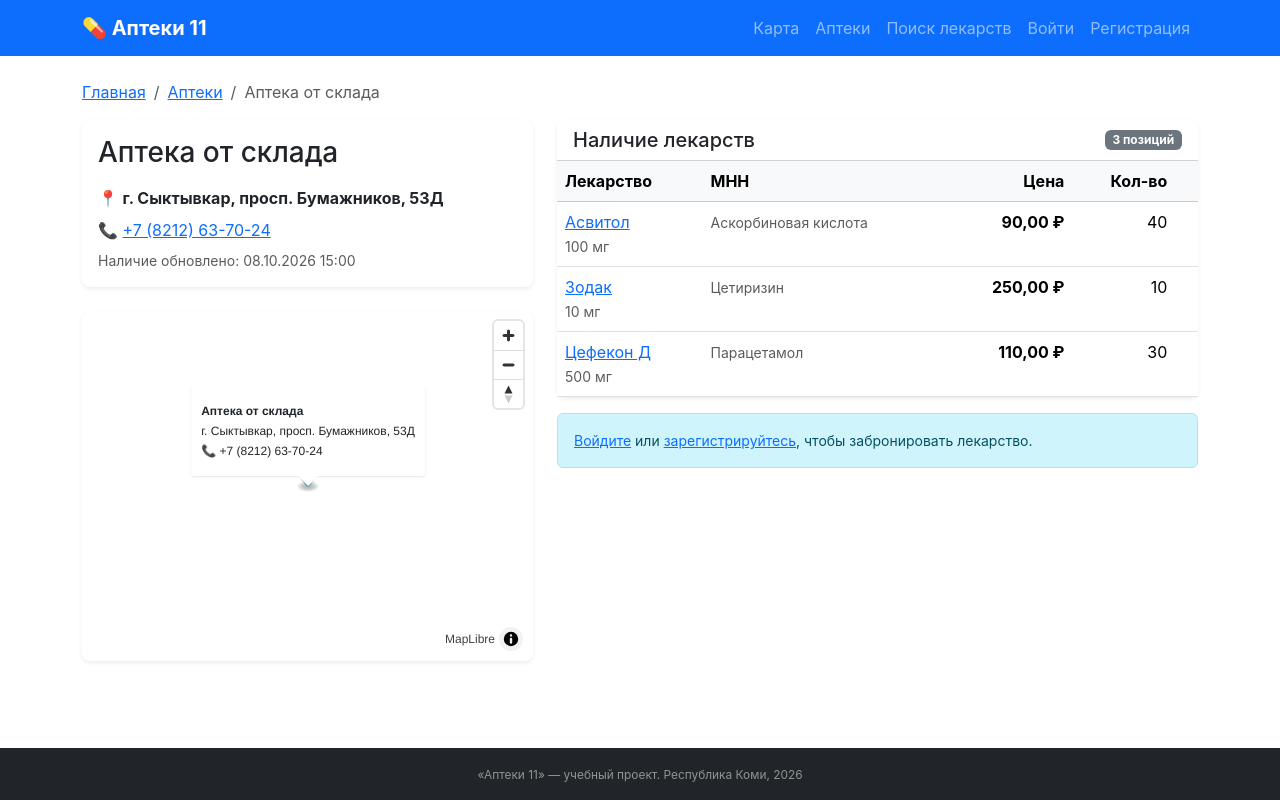
After one commit to Chingis0103/apteki11, a Django app: page /pharmacy/5/ in a window 1280 px wide. The commit adds this page. Run offline with Django 5.2, Linux system fonts and the light colour scheme; data comes from the database, SQL or seed files in the repository.

Commit message:
Страница аптеки: карта, наличие лекарств, контакты

```diff
--- /dev/null
+++ b/main/templates/main/pharmacy_detail.html
@@ -0,0 +1,141 @@
+{% extends 'main/base.html' %}
+
+{% block title %}{{ pharmacy.name }} — Аптеки 11{% endblock %}
+
+{% block content %}
+<div class="container my-4">
+    <nav aria-label="breadcrumb">
+        <ol class="breadcrumb">
+            <li class="breadcrumb-item"><a href="{% url 'main:index' %}">Главная</a></li>
+            <li class="breadcrumb-item"><a href="{% url 'main:pharmacy_list' %}">Аптеки</a></li>
+            <li class="breadcrumb-item active">{{ pharmacy.name }}</li>
+        </ol>
+    </nav>
+
+    <div class="row g-4">
+        <!-- Левая колонка: инфо + карта -->
+        <div class="col-lg-5">
+            <div class="card shadow-sm mb-4">
+                <div class="card-body">
+                    <h1 class="h3 mb-3">
+                        {{ pharmacy.name }}
+                        {% if pharmacy.is_24h %}
+                            <span class="badge bg-success">24/7</span>
+                        {% endif %}
+                    </h1>
+
+                    <p class="mb-2">📍 <strong>{{ pharmacy.address }}</strong></p>
+                    {% if pharmacy.phone %}
+                        <p class="mb-2">📞 <a href="tel:{{ pharmacy.phone }}">{{ pharmacy.phone }}</a></p>
+                    {% endif %}
+                    <p class="mb-0 text-muted small">
+                        Наличие обновлено: {{ pharmacy.stocks.first.updated_at|date:"d.m.Y H:i"|default:"—" }}
+                    </p>
+                </div>
+            </div>
+
+            <!-- Мини-карта -->
+            <div class="card shadow-sm">
+                <div class="card-body p-0">
+                    <div id="map" style="height: 350px; border-radius: 0.375rem;"></div>
+                </div>
+            </div>
+        </div>
+
+        <!-- Правая колонка: наличие -->
+        <div class="col-lg-7">
+            <div class="card shadow-sm">
+                <div class="card-header bg-white d-flex justify-content-between align-items-center">
+                    <h5 class="mb-0">Наличие лекарств</h5>
+                    <span class="badge bg-secondary">{{ stocks|length }} позиций</span>
+                </div>
+                <div class="card-body p-0">
+                    {% if stocks %}
+                        <div class="table-responsive">
+                            <table class="table table-hover mb-0">
+                                <thead class="table-light">
+                                    <tr>
+                                        <th>Лекарство</th>
+                                        <th>МНН</th>
+                                        <th class="text-end">Цена</th>
+                                        <th class="text-end">Кол-во</th>
+                                        <th></th>
+                                    </tr>
+                                </thead>
+                                <tbody>
+                                    {% for stock in stocks %}
+                                        <tr>
+                                            <td>
+                                                <a href="{% url 'main:medicine_detail' stock.medicine.pk %}">
+                                                    {{ stock.medicine.name }}
+                                                </a>
+                                                {% if stock.medicine.dosage %}
+                                                    <br><small class="text-muted">{{ stock.medicine.dosage }}</small>
+                                                {% endif %}
+                                            </td>
+                                            <td><small class="text-muted">{{ stock.medicine.inn.name_ru }}</small></td>
+                                            <td class="text-end"><strong>{{ stock.price }} ₽</strong></td>
+                                            <td class="text-end">{{ stock.quantity }}</td>
+                                            <td class="text-end">
+                                                {% if user.is_authenticated %}
+                                                    <a href="{% url 'main:reserve' stock.pk %}"
+                                                       class="btn btn-sm btn-primary">Забронировать</a>
+                                                {% endif %}
+                                            </td>
+                                        </tr>
+                                    {% endfor %}
+                                </tbody>
+                            </table>
+                        </div>
+                    {% else %}
+                        <p class="text-muted p-3 mb-0">В этой аптеке пока нет данных о наличии.</p>
+                    {% endif %}
+                </div>
+            </div>
+
+            {% if not user.is_authenticated and stocks %}
+                <div class="alert alert-info small mt-3">
+                    <a href="{% url 'main:login' %}">Войдите</a> или
+                    <a href="{% url 'main:register' %}">зарегистрируйтесь</a>,
+                    чтобы забронировать лекарство.
+                </div>
+            {% endif %}
+        </div>
+    </div>
+</div>
+
+{{ pharmacy_data|json_script:"pharmacy-data" }}
+{% endblock %}
+
+{% block extra_js %}
+<script>
+    const pharmacy = JSON.parse(document.getElementById('pharmacy-data').textContent);
+
+    const map = new maplibregl.Map({
+        container: 'map',
+        style: 'https://tiles.openfreemap.org/styles/liberty',
+        center: [pharmacy.longitude, pharmacy.latitude],
+        zoom: 15
+    });
+
+    map.addControl(new maplibregl.NavigationControl());
+
+    // Метка
+    const popupHtml = `
+        <strong>${pharmacy.name}</strong><br>
+        ${pharmacy.address}<br>
+        ${pharmacy.phone ? '📞 ' + pharmacy.phone : ''}
+    `;
+
+    new maplibregl.Marker()
+        .setLngLat([pharmacy.longitude, pharmacy.latitude])
+        .setPopup(new maplibregl.Popup().setHTML(popupHtml))
+        .addTo(map);
+
+    // Открываем попап сразу
+    new maplibregl.Popup({closeButton: false})
+        .setLngLat([pharmacy.longitude, pharmacy.latitude])
+        .setHTML(popupHtml)
+        .addTo(map);
+</script>
+{% endblock %}
--- a/main/urls.py
+++ b/main/urls.py
@@ -25,4 +25,7 @@ urlpatterns = [
 
     # Выпадающий список с автозаполнением для поиска лекарств
     path('api/search/', views.api_search_medicines, name='api_search_medicines'),
+
+    # Детали аптек
+    path('pharmacy/<int:pk>/', views.pharmacy_detail, name='pharmacy_detail'),
 ]
--- a/main/views.py
+++ b/main/views.py
@@ -302,3 +302,29 @@ def api_search_medicines(request):
     } for m in medicines]
 
     return JsonResponse({'results': results})
+
+def pharmacy_detail(request, pk):
+    """Страница аптеки: карта, наличие лекарств, контакты."""
+    pharmacy = get_object_or_404(Pharmacy, pk=pk, is_active=True)
+
+    stocks = Stock.objects.filter(
+        pharmacy=pharmacy,
+        quantity__gt=0,
+    ).select_related('medicine', 'medicine__inn').order_by('medicine__name')
+
+    # Данные для карты — только нужные поля
+    pharmacy_data = {
+        'id': pharmacy.pk,
+        'name': pharmacy.name,
+        'address': pharmacy.address,
+        'phone': pharmacy.phone or '',
+        'latitude': pharmacy.latitude,
+        'longitude': pharmacy.longitude,
+        'is_24h': pharmacy.is_24h,
+    }
+
+    return render(request, 'main/pharmacy_detail.html', {
+        'pharmacy': pharmacy,
+        'pharmacy_data': pharmacy_data,
+        'stocks': stocks,
+    })
--- a/static/css/style.css
+++ b/static/css/style.css
@@ -73,3 +73,14 @@ footer {
     font-size: 0.82rem;
     color: #6c757d;
 }
+
+/* Карточка аптеки — hover-эффект */
+.pharmacy-card {
+    transition: transform 0.15s, box-shadow 0.15s;
+    cursor: pointer;
+}
+
+.pharmacy-card:hover {
+    transform: translateY(-3px);
+    box-shadow: 0 8px 20px rgba(0, 0, 0, 0.12) !important;
+}
```
Also changed, not shown: main/templates/main/pharmacies.html (+9 -1 lines).
